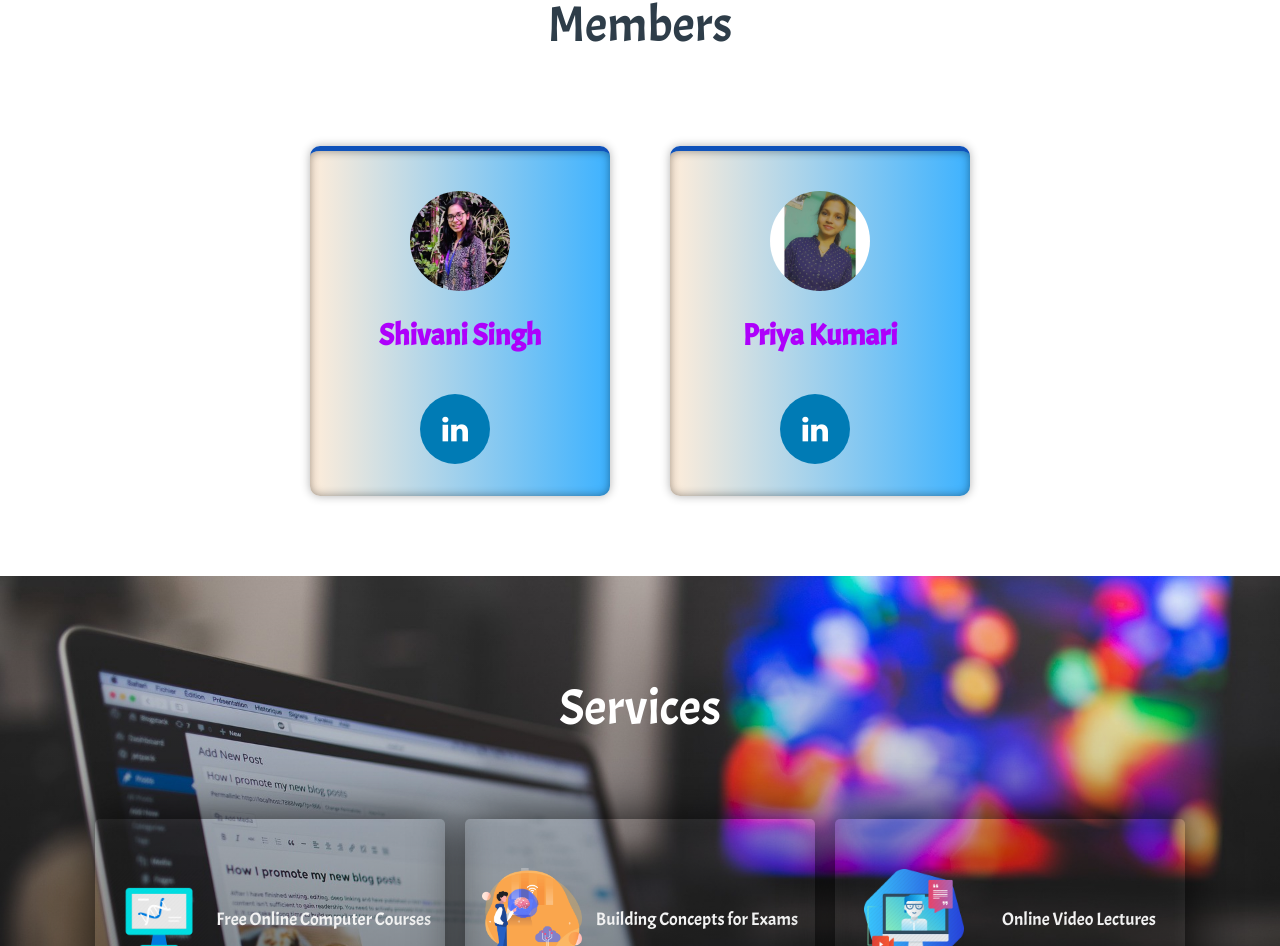
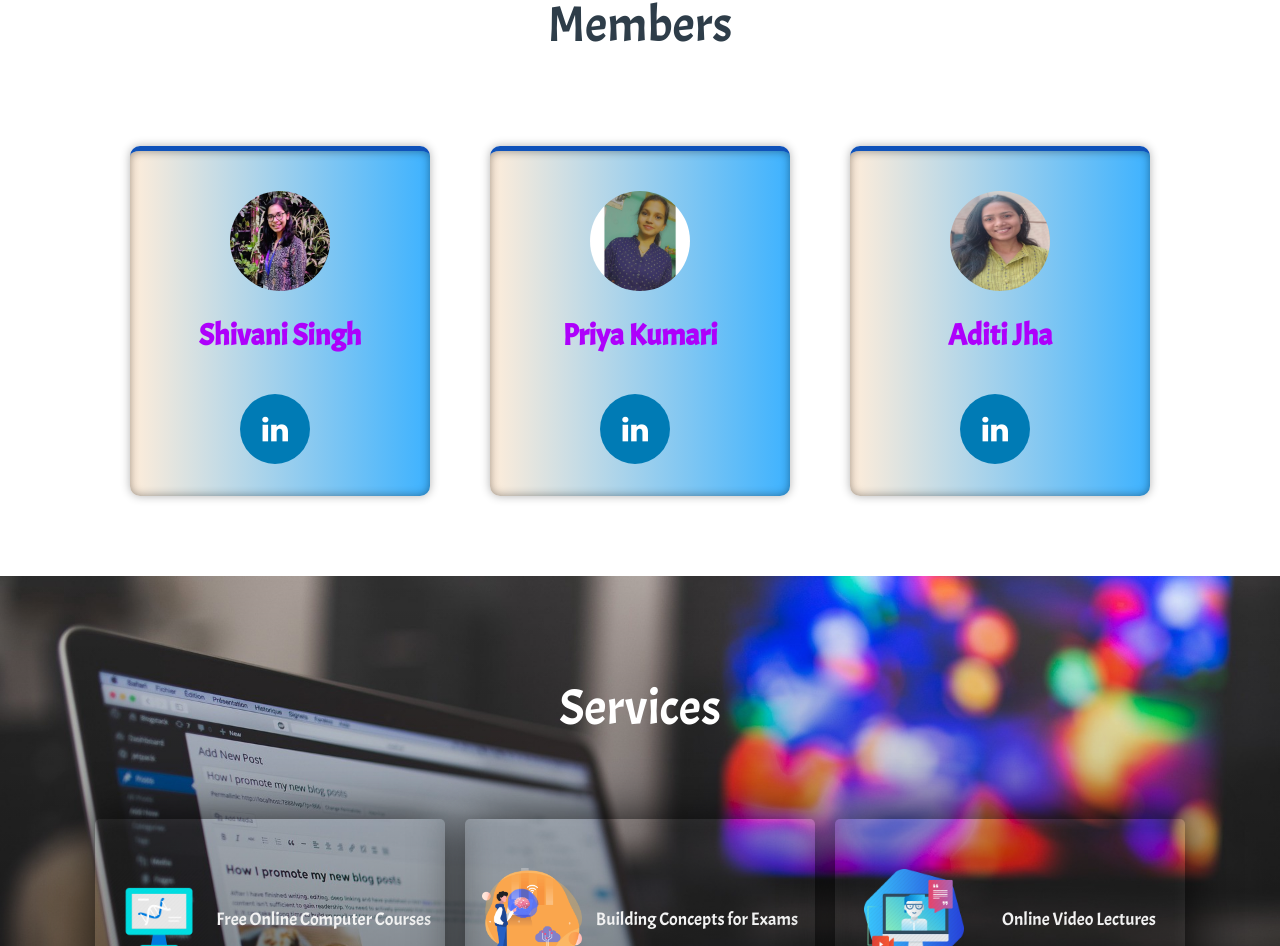
Before and after one commit to priyakumari02/EduAcad, a plain HTML site: page index.html in a window 1280 px wide. Shown: the part 1918-2864 px from the top of the page. Drawn offline with nearby package versions, Linux system fonts and the light colour scheme.

Commit message:
Update index.html

```diff
--- a/index.html
+++ b/index.html
@@ -196,7 +196,7 @@
 				</center>
 			</div>
 
-<!-- 			<div class="card">
+			<div class="card">
 				<center><img src="images/creator/Aditi.jpeg"></center>
 				<center>
 					<div class="card-title">Aditi Jha</div>
@@ -207,17 +207,7 @@
 					</div>
 				</center>
 			</div>
-			<div class="card">
-				<center><img src="images/creator/Ayushi.jpeg"></center>
-				<center>
-					<div class="card-title">Ayushi</div>
-					<div id="detail">
 
-
-						<a href="https://www.linkedin.com/in/ayushi-gupta18/" target="_blank" class="fa fa-linkedin"></a>
-					</div>
-				</center>
-			</div> -->
 		</div>
 	</div>
 
```
